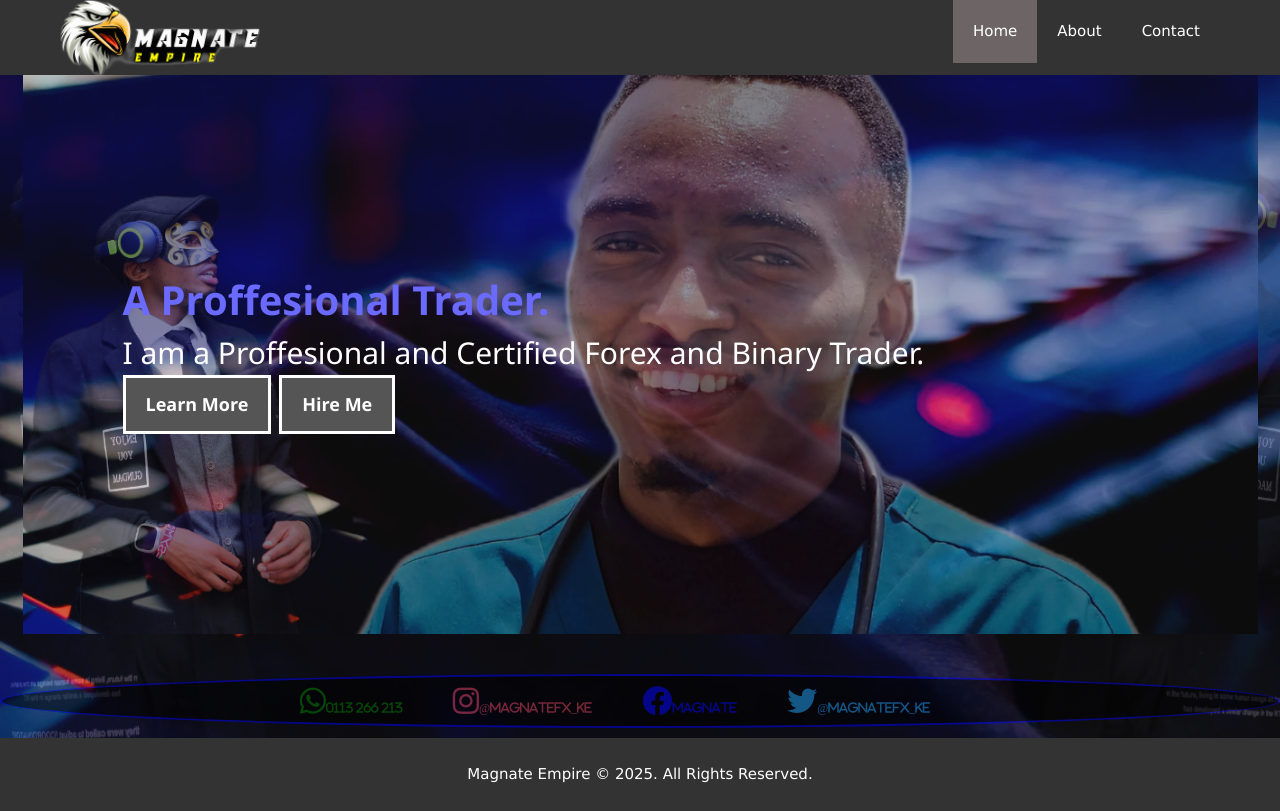
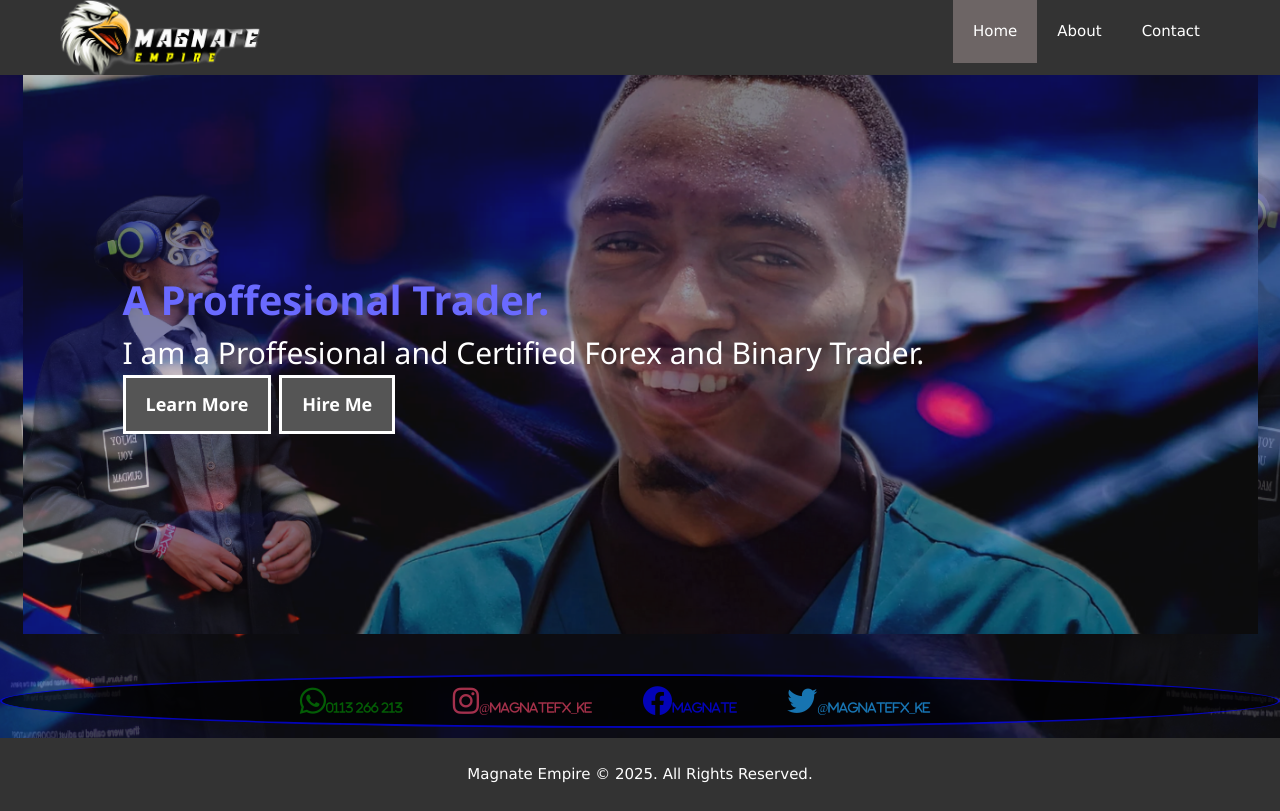
Before and after one commit to jakes-johns/magnateportfolio, a Flask app: page / in a window 1280 px wide. Run offline with Flask 3, Linux system fonts and the light colour scheme.

Commit message:
Update styles.css

```diff
--- a/static/styles.css
+++ b/static/styles.css
@@ -339,11 +339,10 @@ footer {
     font-size: 1px;
     text-align: center;
     border-radius: 75%;
-    opacity: 0.5;
+    opacity: 0.7;
 }
 .social-media-icons a {
     margin-right: 50px; /* Space between icons */
-    opacity: 1;
 }
 .socials-text {
     font-size: 12px;
```
